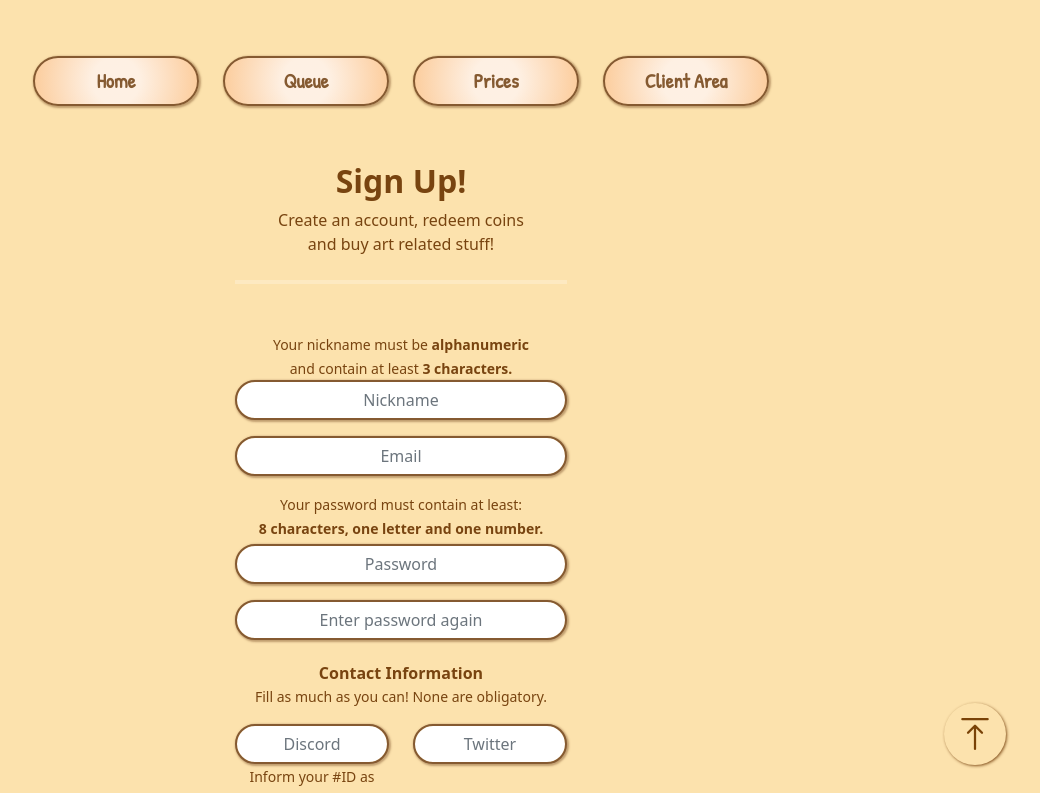
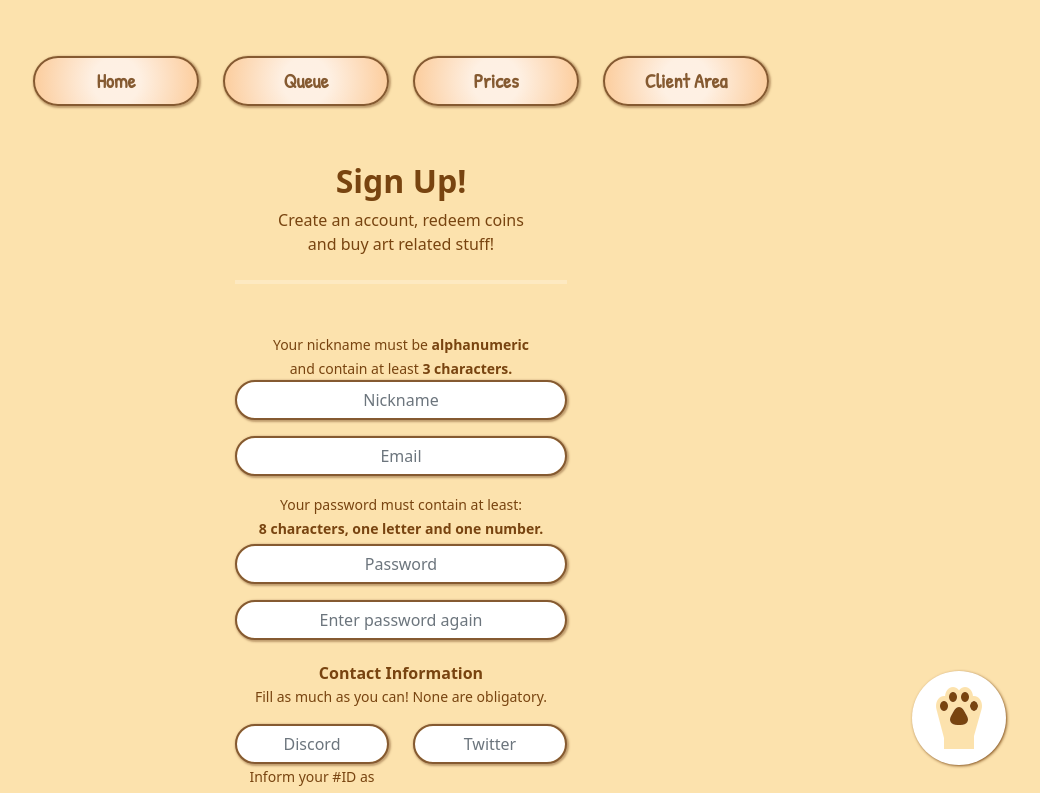
Before and after one commit to joseguilherme-dev/panyart, a React (Create React App) app: page /signup in a window 1280 px wide. Shown: the top 793 px of the page, without its empty margins (239-1279 px from the left). Built offline with nearby package versions, Linux system fonts and the light colour scheme.

Commit message:
:arrow_up: Update ScrollToTopButton

```diff
--- a/src/components/__shared/ScrollToTopButton/index.js
+++ b/src/components/__shared/ScrollToTopButton/index.js
@@ -2,13 +2,13 @@ import "./styles.css";
 import icon from "./icon.png";
 
 export default function ScrollToTopButton() {
-  function scrollToTop(e) {
-    e.preventDefault();
-    document.documentElement.scrollTop = 0;
+  function handleScroll() {
+    console.log(document.querySelector("#root"));
+    document.querySelector("#root").scrollIntoView();
   }
 
   return (
-    <button onClick={(e) => scrollToTop(e)} className="scroll-to-top-button">
+    <button onClick={(e) => handleScroll()} className="scroll-to-top-button">
       <img src={icon} />
     </button>
   );
--- a/src/components/__shared/ScrollToTopButton/styles.css
+++ b/src/components/__shared/ScrollToTopButton/styles.css
@@ -1,6 +1,6 @@
 .scroll-to-top-button {
   position: fixed;
-  background-color: rgb(252, 226, 173);
+  background-color: white;
   padding: 15px;
   border-radius: 50%;
   bottom: 35px;
```
Also changed, not shown: src/components/__shared/ScrollToTopButton/icon.png.
